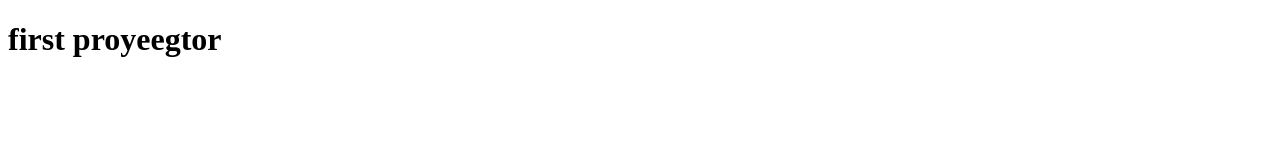
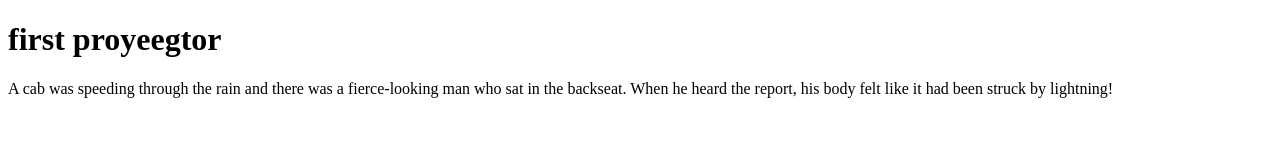
Before and after one commit to Quicksly24/Qblog, a plain HTML site: page index.html in a window 1280 px wide. Drawn offline with Linux system fonts and the light colour scheme.

Commit message:
Update index.html-added a paragraph

```diff
--- a/index.html
+++ b/index.html
@@ -7,5 +7,6 @@
 </head>
 <body>
    <h1>first proyeegtor</h1>
+    <p>A cab was speeding through the rain and there was a fierce-looking man who sat in the backseat. When he heard the report, his body felt like it had been struck by lightning!</p>
 </body>
 </html>
```
